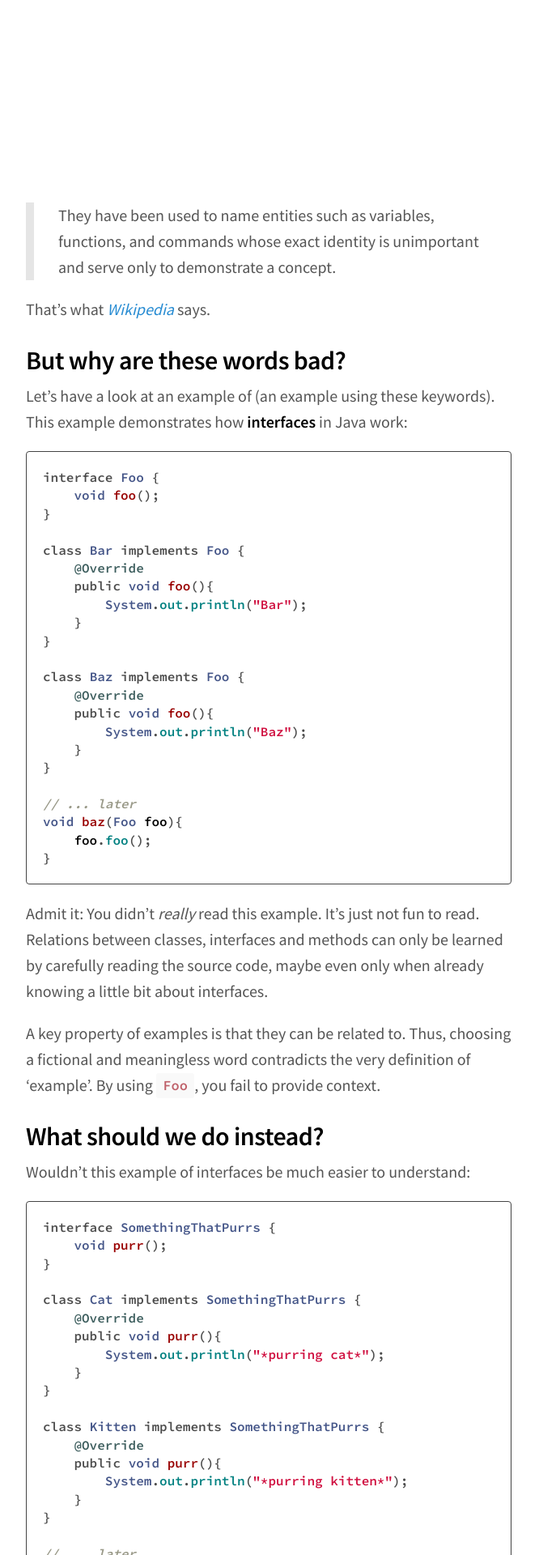
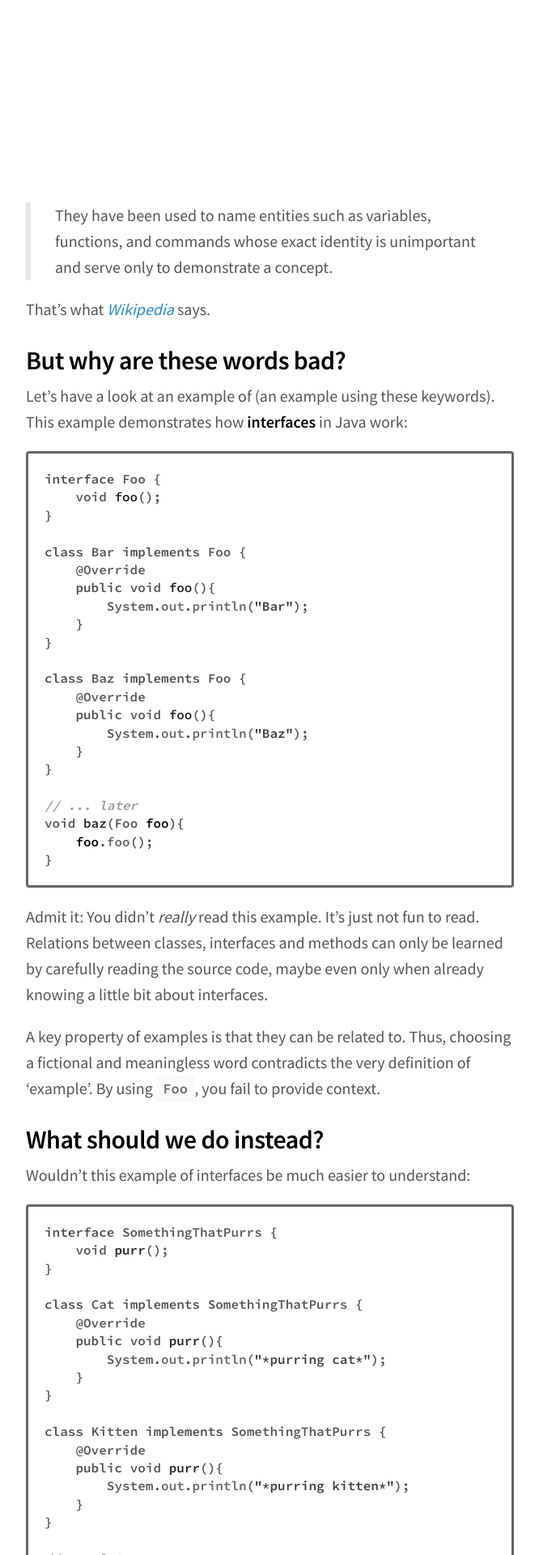
Before and after one commit to johannesvollmer/johannesvollmer.github.io, a Jekyll site: the page built from _posts/2018-01-31-foo-bar-ugly.md, in a window 1280 px wide. Shown: the part 665-2585 px from the top of the page at 81% size, without its empty margins (375-1041 px from the left). Built offline with Jekyll 4.4.1, drawn with Linux system fonts in a browser that asks for light colours.

Commit message:
code minimal colors

```diff
--- a/_sass/syntax.sass
+++ b/_sass/syntax.sass
@@ -4,7 +4,7 @@
 code
   padding: .25em .5em
   font-size: 85%
-  color: #bf616a
+  color: #666
   background-color: #f9f9f9
   border-radius: 3px
 
@@ -21,11 +21,12 @@ pre
   line-height: 1.4
   overflow-x: auto // do not break code lines
   background-color: #transparent
-  border: 1px solid #444
+  border: 3px solid #666
   border-radius: 8px
 
   font-weight: bold
   font-weight: 600
+  filter: grayscale(1)
 
 pre code
   padding: 0
--- a/style.sass
+++ b/style.sass
@@ -124,7 +124,7 @@ blockquote
   padding: 0 0 0 1.5rem
   margin: 0 2rem 1rem 0
   color: #999
-  border-left: .5rem solid #e5e5e5
+  border-left: .3rem solid #e5e5e5
 
   p:last-child
     margin-bottom: 0
```
